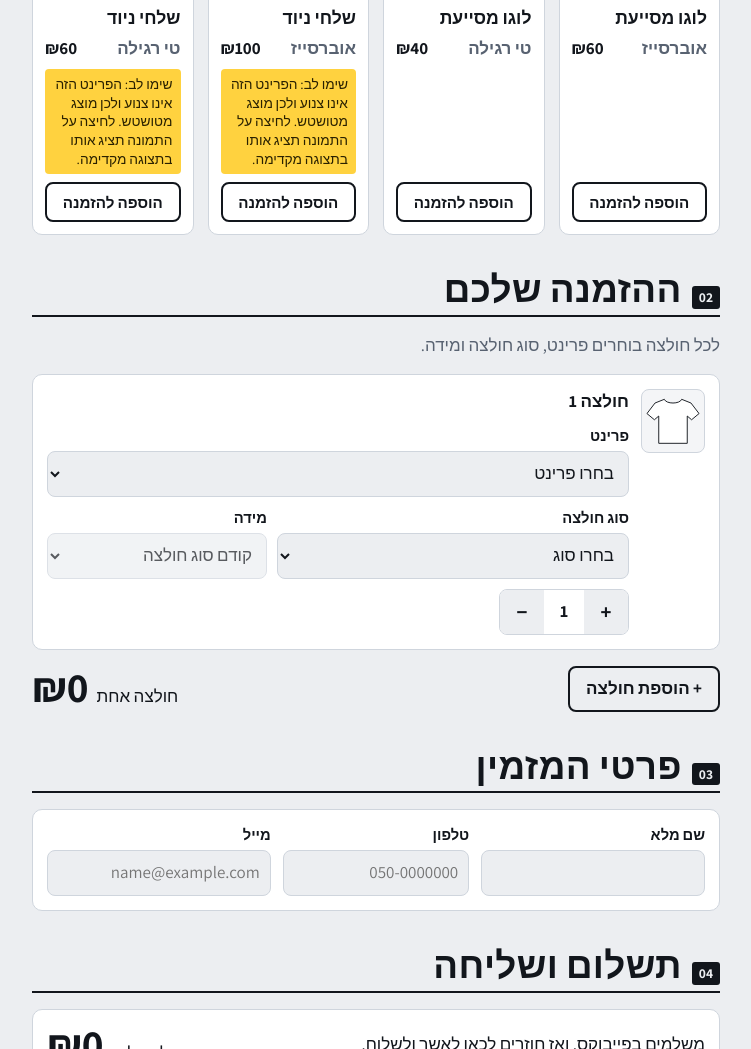
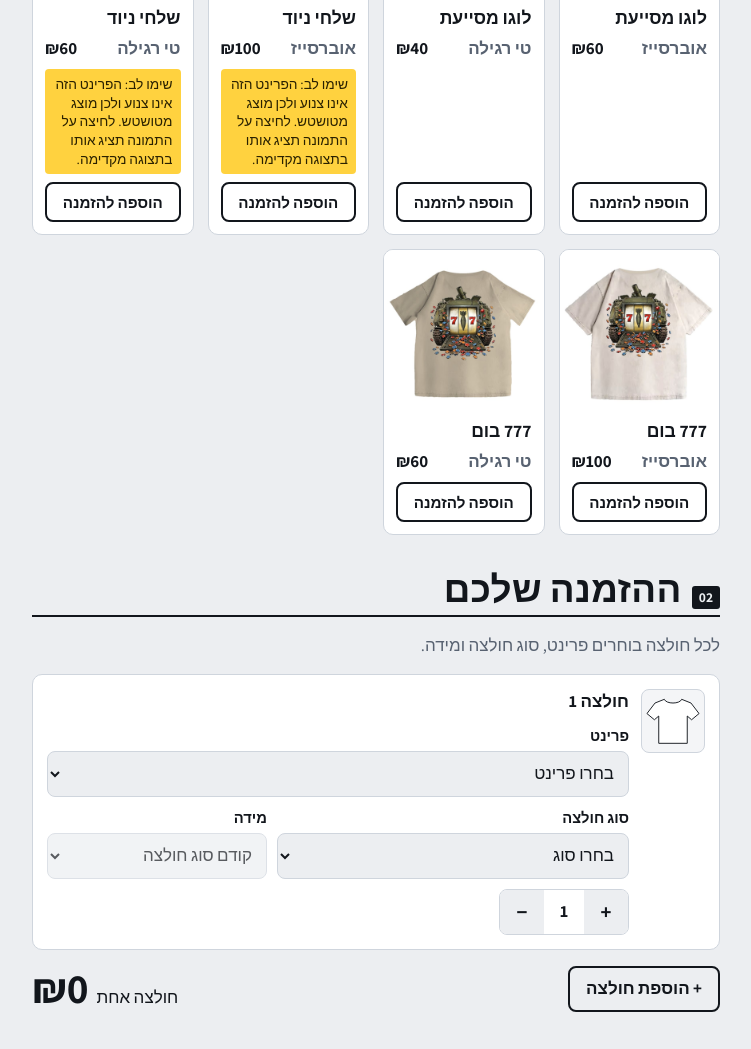
Before and after one commit to kislla/Machluf-tshirts, a plain HTML site: page index.html in a window 1280 px wide. Shown: the part 729-1778 px from the top of the page, without its empty margins (264-1015 px from the left). Drawn offline with Linux system fonts and the light colour scheme; no server answers; a web font is replaced by a local one.

Commit message:
Add the 777 Boom print
Back-print mockups for the oversize and regular tee, priced like
Shalhi Nayad (100 and 60). Also part of the defaults for a fresh sheet.

Co-Authored-By: Claude Opus 5.5 <noreply@anthropic.com>
Claude-Session: https://claude.ai/code/session_01UB5ixYJurzuEAsC2ZiJEoX

```diff
--- a/index.html
+++ b/index.html
@@ -404,7 +404,9 @@ footer { color: var(--muted); font-size: 0.88rem; border-top: 1px solid var(--li
     "mesayaat-tee-back": 'img/mesayaat-tee-back.jpg',
     "mesayaat-tee-front": 'img/mesayaat-tee-front.jpg',
     "shalhi-oversize-back": 'img/shalhi-oversize-back.jpg',
-    "shalhi-tee-back": 'img/shalhi-tee-back.jpg'
+    "shalhi-tee-back": 'img/shalhi-tee-back.jpg',
+    "boom-oversize-back": 'img/boom-oversize-back.jpg',
+    "boom-tee-back": 'img/boom-tee-back.jpg'
   };
   /* Shown immediately; replaced by the sheet's own settings once they load */
   var DEFAULTS = {
@@ -421,6 +423,10 @@ footer { color: var(--muted); font-size: 0.88rem; border-top: 1px solid var(--li
       { name: 'שלחי ניוד', image: '', blurred: true, note: IMMODEST_NOTE, cover: 'back', variants: [
         { shirt: 'אוברסייז', images: ['mesayaat-oversize-front', 'shalhi-oversize-back'], price: 100 },
         { shirt: 'טי רגילה', images: ['mesayaat-tee-front', 'shalhi-tee-back'], price: 60 }
+      ] },
+      { name: '777 בום', image: '', blurred: false, note: '', cover: 'back', variants: [
+        { shirt: 'אוברסייז', images: ['mesayaat-oversize-front', 'boom-oversize-back'], price: 100 },
+        { shirt: 'טי רגילה', images: ['mesayaat-tee-front', 'boom-tee-back'], price: 60 }
       ] }
     ],
     shirts: [
```
Also changed, not shown: img/boom-oversize-back.jpg (added), img/boom-tee-back.jpg (added), 1 other file.
